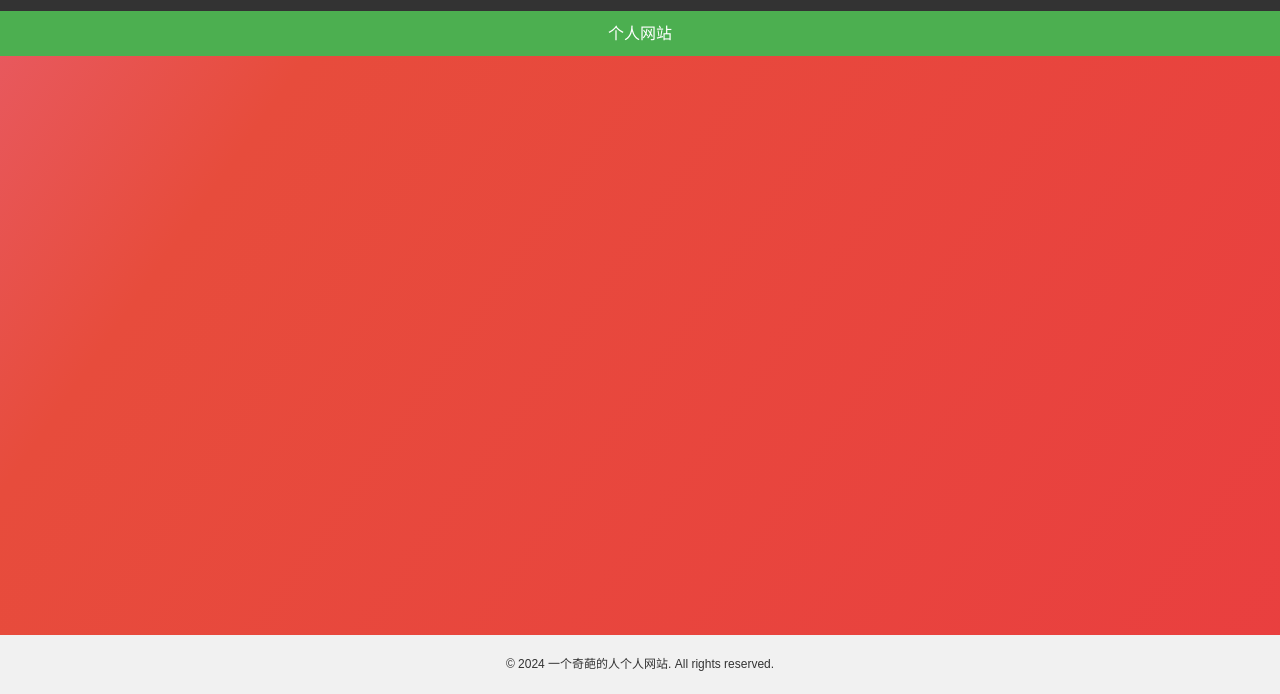
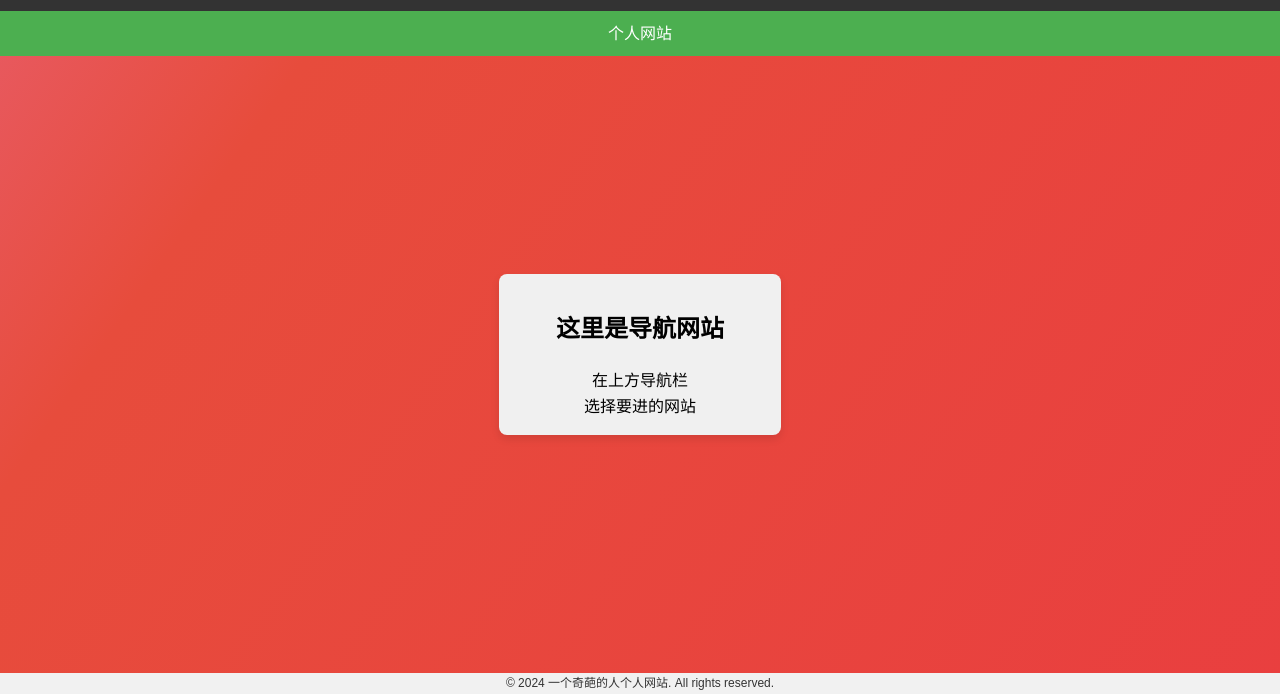
Before and after one commit to air10120/dh.github.io, a plain HTML site: page index.html in a window 1280 px wide. Shown: the part 106-800 px from the top of the page. Drawn offline with Linux system fonts and the light colour scheme.

Commit message:
Add files via upload

```diff
--- a/index.html
+++ b/index.html
@@ -106,11 +106,14 @@
 
     /* 底部样式 */
     footer {
-      background-color: #f1f1f1;
-      padding: 20px;
-      text-align: center;
-      font-size: 12px;
-      color: #333;
+      display: flex;
+        justify-content: center;
+        background-color: #f1f1f1;
+        color: #333;
+        font-size: 12px;
+        text-align: center;
+        padding: 1px;
+        margin-top: 20px;
     }
   </style>
 </head>
@@ -123,9 +126,11 @@
     <a href="http://grbk.ygqpdr.us.kg/">个人网站</a>
   </nav>
   <main>
-
-
-
+    <div class="card">
+      <h2>这里是导航网站</h2>
+      <p class="typing">在上方导航栏</p>
+            <p class="typing">选择要进的网站</p>
+    </div>
   </main>
   <footer>&copy; 2024 一个奇葩的人个人网站. All rights reserved.</footer>
 </body>
```
